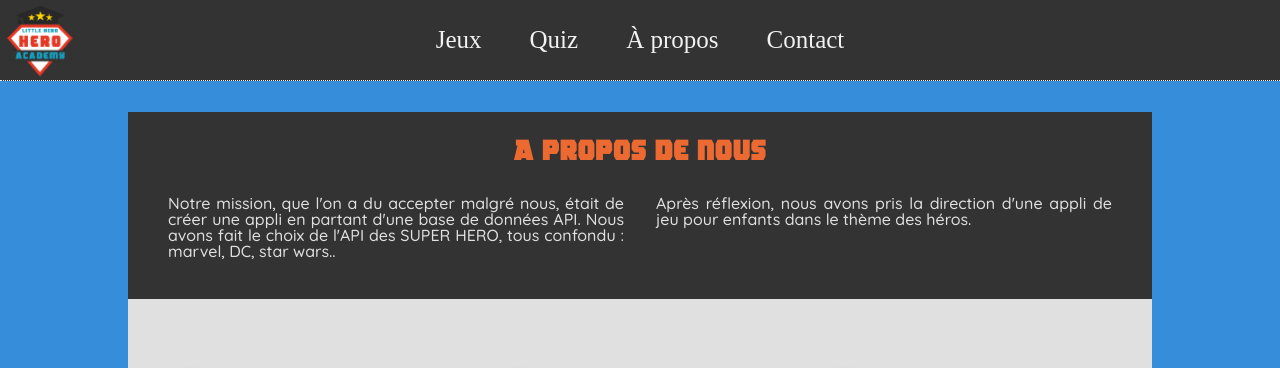
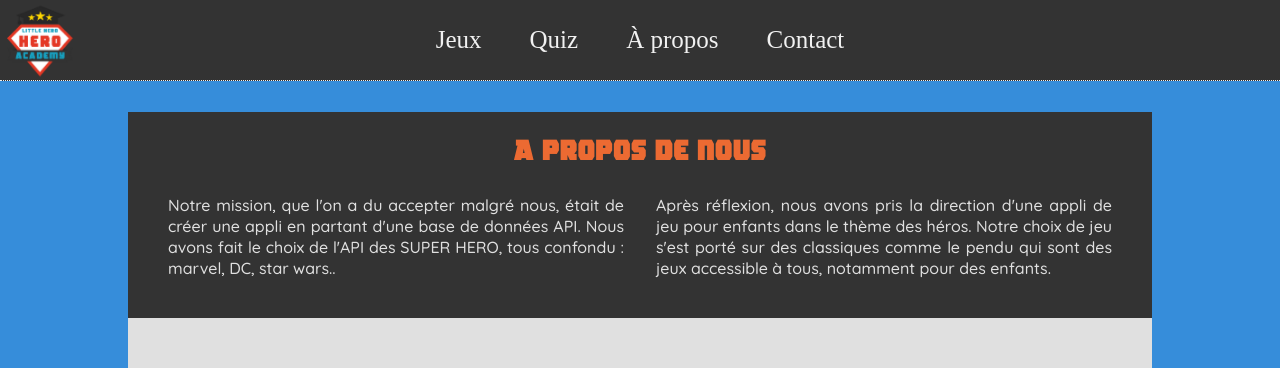
Before and after one commit to WildCodeSchool/tlse0321-js-p2-little-hero-academy, a React (Create React App) app: page /aboutus in a window 1280 px wide. Shown: the top 368 px of the page. Built offline with nearby package versions, Linux system fonts and the light colour scheme.

Commit message:
fixed the geoffroy comment : changed the main div by article and subn div by article making code more clear

```diff
--- a/src/Components/AboutUs.jsx
+++ b/src/Components/AboutUs.jsx
@@ -2,10 +2,10 @@ import React from 'react';
 import '../Styles/AboutUs.css';
 
 const AboutUs = () => (
-  <div className="aboutus">
-    <div className="aboutus-intro">
+  <article className="aboutus">
+    <section className="aboutus-intro">
       <h1 className="aboutus-title">A propos de nous</h1>
-      <div className="aboutus-description">
+      <article className="aboutus-description">
         <p>
           Notre mission, que l&apos;on a du accepter malgré nous, était de créer
           une appli en partant d&apos;une base de données API. Nous avons fait
@@ -14,12 +14,14 @@ const AboutUs = () => (
         </p>
         <p>
           Après réflexion, nous avons pris la direction d&apos;une appli de jeu
-          pour enfants dans le thème des héros.
+          pour enfants dans le thème des héros. Notre choix de jeu s&apos;est
+          porté sur des classiques comme le pendu qui sont des jeux accessible à
+          tous, notamment pour des enfants.
         </p>
-      </div>
-    </div>
-    <div className="aboutus-cardbloc">
-      <div className="aboutus-card" href="recettespages/recette-page.html">
+      </article>
+    </section>
+    <section className="aboutus-cardbloc">
+      <article className="aboutus-card" href="recettespages/recette-page.html">
         <div className="aboutus-img-container">
           <img
             className="aboutus-img"
@@ -53,8 +55,8 @@ const AboutUs = () => (
             <td>FLEMME</td>
           </tr>
         </table>
-      </div>
-      <div className="aboutus-card" href="recettespages/recette-page.html">
+      </article>
+      <article className="aboutus-card" href="recettespages/recette-page.html">
         <div className="aboutus-img-container">
           <img
             className="aboutus-img"
@@ -88,8 +90,8 @@ const AboutUs = () => (
             <td>FLEMME</td>
           </tr>
         </table>
-      </div>
-      <div className="aboutus-card" href="recettespages/recette-page.html">
+      </article>
+      <article className="aboutus-card" href="recettespages/recette-page.html">
         <div className="aboutus-img-container">
           <img
             className="aboutus-img"
@@ -123,8 +125,8 @@ const AboutUs = () => (
             <td>FLEMME</td>
           </tr>
         </table>
-      </div>
-      <div className="aboutus-card" href="recettespages/recette-page.html">
+      </article>
+      <article className="aboutus-card" href="recettespages/recette-page.html">
         <div className="aboutus-img-container">
           <img
             className="aboutus-img"
@@ -158,9 +160,9 @@ const AboutUs = () => (
             <td>FLEMME</td>
           </tr>
         </table>
-      </div>
-    </div>
-  </div>
+      </article>
+    </section>
+  </article>
 );
 
 export default AboutUs;
--- a/src/Styles/AboutUs.css
+++ b/src/Styles/AboutUs.css
@@ -19,6 +19,7 @@
   color: #e0e0e0;
   padding: 0.5em;
   text-align: justify;
+  line-height: 1.3em;
 }
 
 .aboutus-cardbloc {
```
